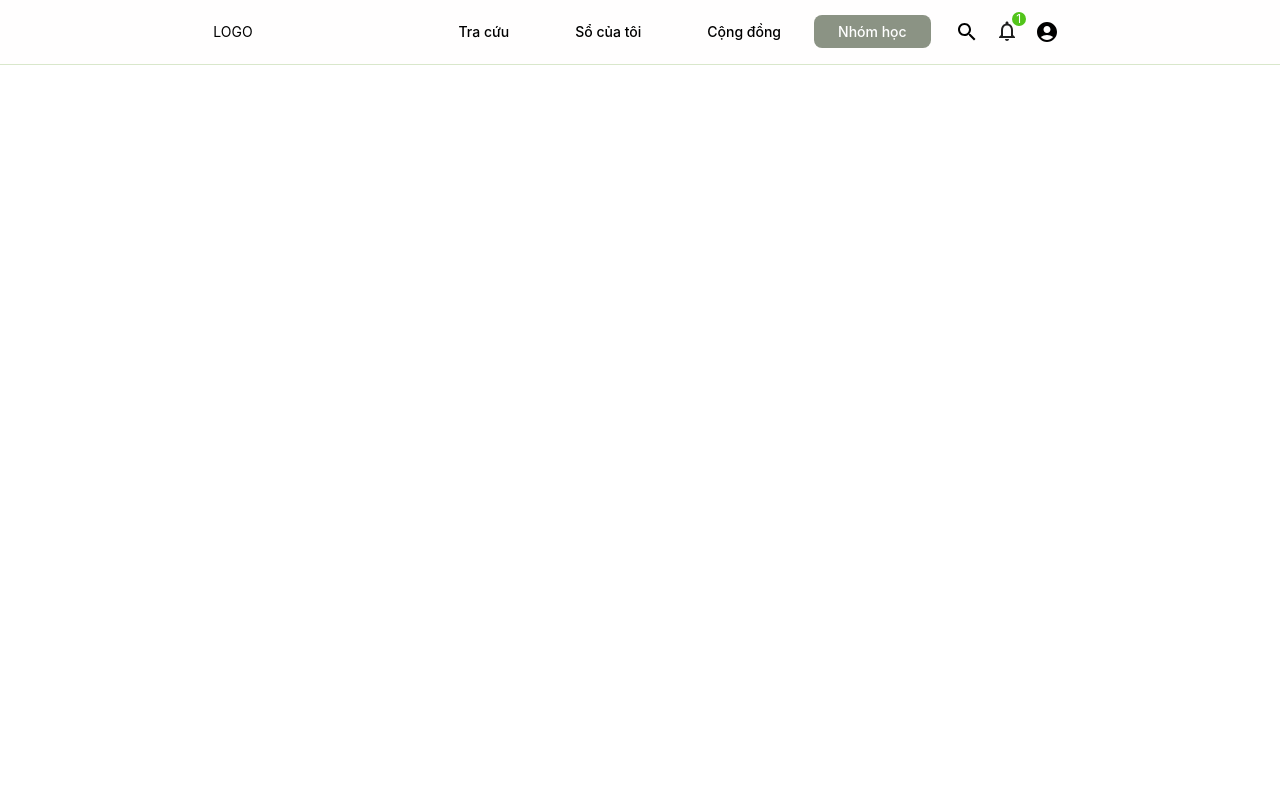
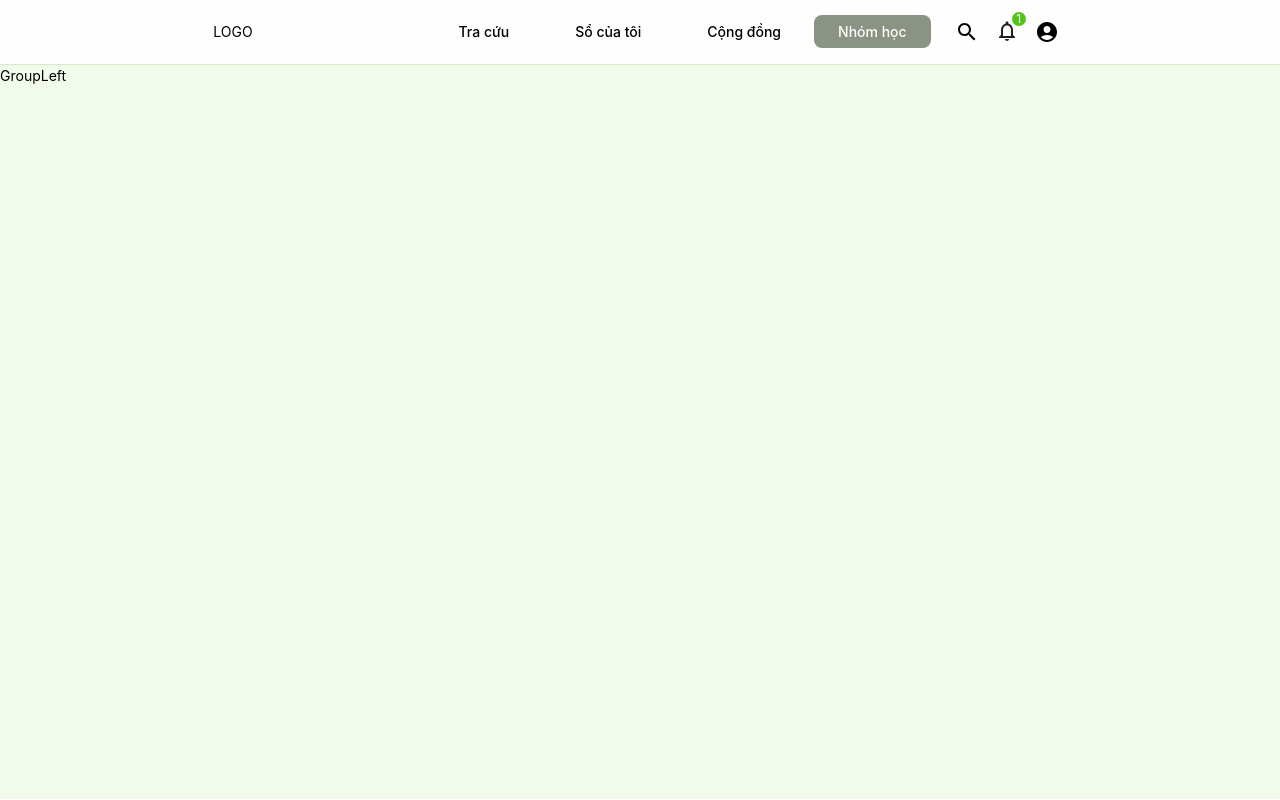
Before and after one commit to congthuan-nguyen/English-study, a React (Create React App) app in the folder es-fe/: page /group in a window 1280 px wide. Built offline with nearby package versions, Linux system fonts and the light colour scheme.

Commit message:
update group inteerafce

```diff
--- /dev/null
+++ b/es-fe/src/components/group/Group.js
@@ -0,0 +1,16 @@
+import { Col, Row } from "antd";
+import React from "react";
+import GroupLeft from "./GroupLeft";
+
+const Group = () => {
+  return (
+    <Row className="bg-gg h-100vh_m_66">
+      <Col span={4}>
+        <GroupLeft />
+      </Col>
+      <Col span={20}></Col>
+    </Row>
+  );
+};
+
+export default Group;
--- /dev/null
+++ b/es-fe/src/components/group/GroupLeft.js
@@ -0,0 +1,7 @@
+import React from "react";
+
+const GroupLeft = () => {
+  return <div>GroupLeft</div>;
+};
+
+export default GroupLeft;
--- a/es-fe/src/components/user/UserRouter.js
+++ b/es-fe/src/components/user/UserRouter.js
@@ -7,6 +7,7 @@ import MyNote from "./my-note/MyNote";
 import Community from "./community/Community";
 import CreateList from "./my-note/CreateList";
 import ListData from "./my-note/ListData";
+import Group from "../group/Group";
 
 const UserRouter = () => {
   return (
@@ -14,7 +15,7 @@ const UserRouter = () => {
       <Col span={24}>
         <Header />
       </Col>
-      <Col span={24} className="mt-64">
+      <Col span={24} className="pt-64">
         <Routes>
           <Route index element={<Research />} />
           <Route path="my-note">
@@ -23,6 +24,7 @@ const UserRouter = () => {
             <Route path="list-store/data/id" element={<ListData />} />
           </Route>
           <Route path="/community" element={<Community />} />
+          <Route path="/group" element={<Group />} />
         </Routes>
       </Col>
     </Row>
--- a/es-fe/src/components/user/comment/WriteComment.js
+++ b/es-fe/src/components/user/comment/WriteComment.js
@@ -1,5 +1,5 @@
 import { Col, Popover, Row, Space, Tooltip, Typography } from "antd";
-import React, { useEffect, useState } from "react";
+import React, { useEffect, useRef, useState } from "react";
 import {
   CameraAlt,
   EmojiEmotions,
@@ -19,6 +19,7 @@ const WriteComment = () => {
   const [comment, setcomment] = useState("");
   const [emojiOpen, setEmojiOpen] = useState(false);
   const [render, setRender] = useState("");
+  const inputRef = useRef(null);
 
   const [dataList, setDataList] = useState([
     {
@@ -105,31 +106,33 @@ const WriteComment = () => {
                 open={emojiOpen}
               />
             }
-            title="Title"
+            title="Emojis"
             trigger="click"
             open={emojiOpen}
             onOpenChange={setEmojiOpen}
           >
-            <Tooltip placement="top" title="Bình luận bằng emoji">
             <span
               className="buttonGrayIcon fac"
               onClick={() => setEmojiOpen(true)}
+              title="Bình luận bằng emoji"
             >
               <EmojiEmotions />
             </span>
-            </Tooltip>
           </Popover>
-          <Tooltip placement="top" title="Chèn ảnh vào bình luận">
-            <label htmlFor="file" className="buttonGrayIcon fac">
+          <label
+            htmlFor="file"
+            title="Chèn ảnh vào bình luận"
+            className="buttonGrayIcon fac"
+          >
             <CameraAlt />
           </label>
-          </Tooltip>
 
-          <Tooltip placement="top" title="Chèn nhãn dán vào bình luận">
-            <span className="buttonGrayIcon fac">
+          <span
+            title="Chèn nhãn dán vào bình luận"
+            className="buttonGrayIcon fac"
+          >
             <FlutterDash />
           </span>
-          </Tooltip>
         </Space>
         <span
           className="buttonGrayIcon fac"
--- a/es-fe/src/components/user/community/Community.js
+++ b/es-fe/src/components/user/community/Community.js
@@ -1,5 +1,5 @@
+import React from "react";
 import { Col, Row } from "antd";
-import React from "react";
 import CommunityLeft from "./CommunityLeft";
 import CommunityRight from "./CommunityRight";
 import CommunityCenter from "./CommunityCenter";
--- a/es-fe/src/components/user/post/Posts.js
+++ b/es-fe/src/components/user/post/Posts.js
@@ -9,6 +9,7 @@ import {
   PendingOutlined,
 } from "@mui/icons-material";
 import { Link } from "react-router-dom";
+import WriteComment from "../comment/WriteComment";
 
 const Posts = () => {
   return (
@@ -80,7 +81,9 @@ const Posts = () => {
                   </Row>
                 </Space>
               </div>
-              <div></div>
+              <div>
+                <WriteComment />
+              </div>
             </div>
           </Col>
         </Row>
--- a/es-fe/src/index.css
+++ b/es-fe/src/index.css
@@ -1,10 +1,11 @@
 /* Import font Roboto từ Google Fonts */
-@import url('https://fonts.googleapis.com/css2?family=Roboto:wght@400;700&display=swap');
+@import url("https://fonts.googleapis.com/css2?family=Roboto:wght@400;700&display=swap");
 
 /* Áp dụng font-family cho toàn bộ trang */
 body {
   margin: 0;
-  font-family: 'Roboto', sans-serif !important;
+  font-family: "Roboto", sans-serif !important;
   -webkit-font-smoothing: antialiased;
   -moz-osx-font-smoothing: grayscale;
+  line-height: 1.5;
 }
--- a/es-fe/src/styles/main.css
+++ b/es-fe/src/styles/main.css
@@ -15,6 +15,10 @@
 
 .p-16 {
   padding: 16px;
+}
+
+.pt-64 {
+  padding-top: 64px;
 }
 
 .p-32 {
```
Lines whose indentation alone changed are shown as unchanged.
